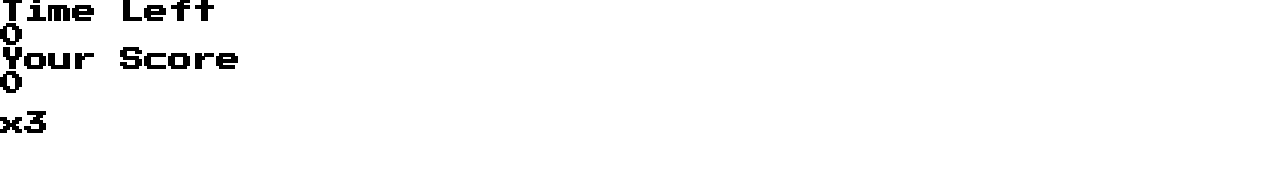
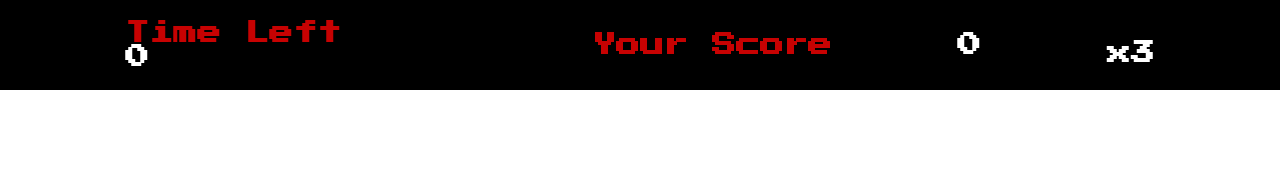
Before and after one commit to DeveloperKairo/detona-ralph, a plain HTML site: page index.html in a window 1280 px wide. Drawn offline with Linux system fonts and the light colour scheme.

Commit message:
feat: add initial menu styles

```diff
--- a/assets/css/main.css
+++ b/assets/css/main.css
@@ -1 +1,19 @@
 @import url(reset.css);
+
+main{
+  display: flex;
+}
+
+.menu{
+  display: flex;
+  justify-content: space-evenly;
+  align-items: center;
+  height: 90px;
+  width: 100%;
+  background-color: #000000;
+  color: #ffffff;
+}
+
+.red{
+  color: rgb(199, 2, 2);
+}
```
